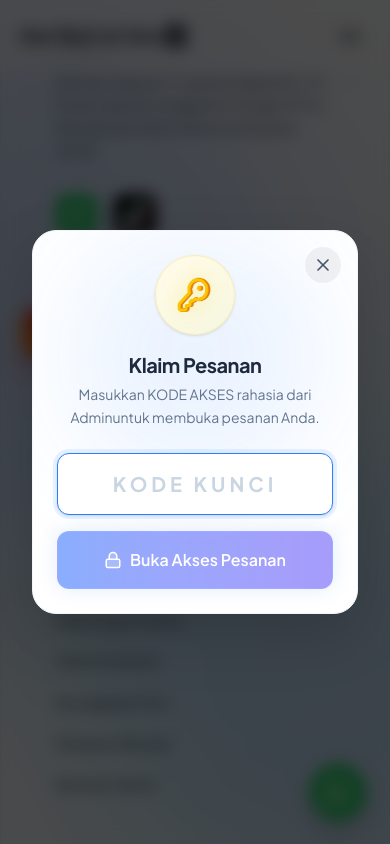
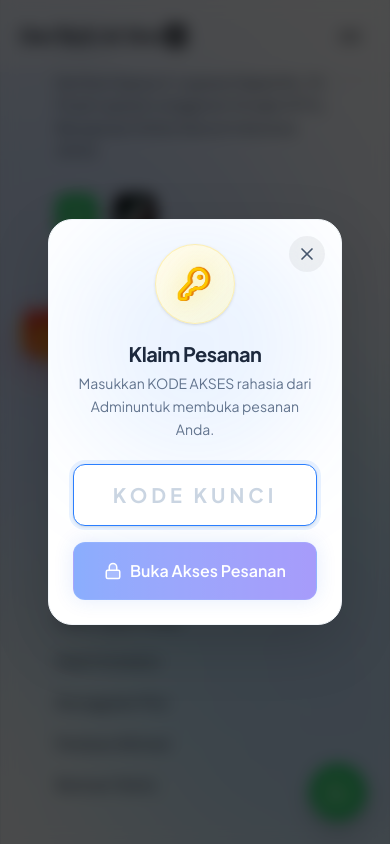
Before and after one commit to iqbalgsr46/DevTech-AI-Store-Official, a Next.js app: page / in a window 390 px wide. Both pictures are taken after a click on the button "Klaim Pesanan". Shown: the part 10452-11296 px from the top of the page. Built offline with nearby package versions, Linux system fonts and the light colour scheme; no server answers; the database is empty.

Commit message:
Further shrink popup width on mobile screens by doubling the outer horizontal padding

```diff
--- a/src/components/RedeemModal.tsx
+++ b/src/components/RedeemModal.tsx
@@ -78,7 +78,7 @@ export default function RedeemModal({ isOpen, onClose, initialPasscode }: Redeem
             onClick={onClose}
           />
 
-          <div className="flex min-h-[100dvh] items-center justify-center px-8 py-4 sm:p-4">
+          <div className="flex min-h-[100dvh] items-center justify-center px-12 py-6 sm:p-4">
             {/* Modal Content */}
           <motion.div
             initial={{ opacity: 0, scale: 0.9, y: 30 }}
@@ -178,7 +178,7 @@ export default function RedeemModal({ isOpen, onClose, initialPasscode }: Redeem
               </div>
             ) : (
               /* Unlocked State (Success) */
-              <div className="w-full bg-white text-slate-800 flex flex-col p-5 sm:p-10 relative overflow-hidden">
+              <div className="w-full bg-white text-slate-800 flex flex-col p-4 sm:p-10 relative overflow-hidden">
                 {/* Clean decorative background elements */}
                 <div className="absolute top-0 right-0 w-[300px] h-[300px] bg-emerald-500/5 rounded-full blur-[80px] pointer-events-none"></div>
                 <div className="absolute bottom-0 left-0 w-[200px] h-[200px] bg-blue-500/5 rounded-full blur-[60px] pointer-events-none"></div>
```
